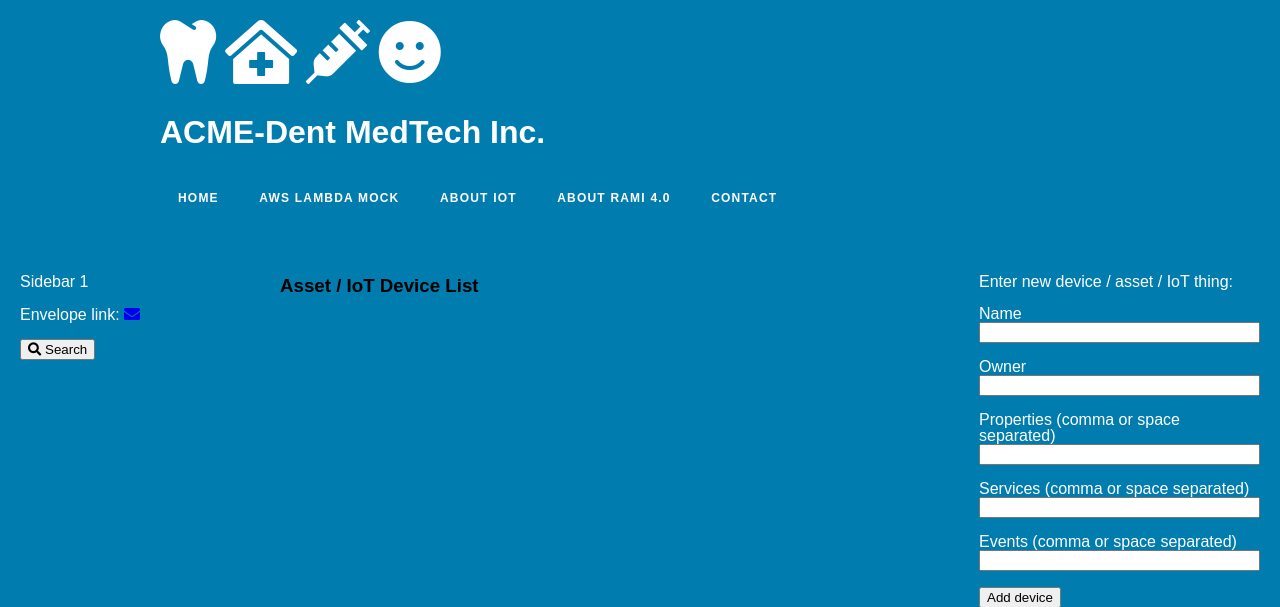
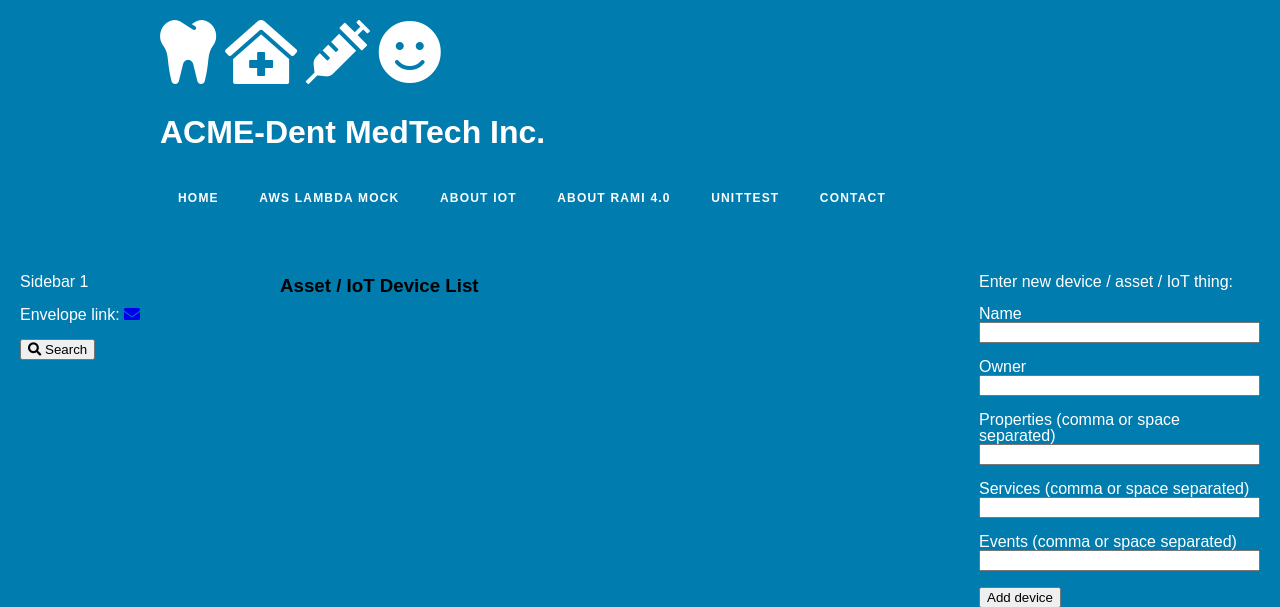
Before and after one commit to solarjoe/example, a Flask app: page / in a window 1280 px wide. Shown: the top 607 px of the page. Run offline with Flask 2, Linux system fonts and the light colour scheme; data that the repository does not hold is empty; some libraries are stand-ins or nearby versions.

Commit message:
added unittests to UI

```diff
--- a/app/__init__.py
+++ b/app/__init__.py
@@ -3,6 +3,8 @@
 from flask import Flask
 from flask_sqlalchemy import SQLAlchemy
 from config import Config
+
+import sys
 
 # logger here, say we want to log to the console and file
 # TODO: link the logger level and the app config
--- a/app/routes.py
+++ b/app/routes.py
@@ -71,7 +71,7 @@
     if debug:
         flash('flashing() works.')
 
-    return render_template('rami_holygrail.html', title='AWS Lambda')
+    return render_template('rami_holygrail.html', title='RAMI')
 
 
 @app.route('/iot', methods=['GET', 'POST'])
@@ -82,6 +82,39 @@
 
     return render_template('iot_holygrail.html', title='IoT')
 
+
+@app.route('/unittest', methods=['GET', 'POST'])
+def route_unittest():
+
+    if debug:
+        flash('flashing() works.')
+
+    from test.test_lambda import SomeTestCases
+    import unittest
+    import io
+    import contextlib
+
+    # https://stackoverflow.com/questions/56045623/python-how-to-capture-the-stdout-stderr-of-a-unittest-in-a-variable
+    #TODO: pass class or instance?
+    suite = unittest.TestLoader().loadTestsFromTestCase(SomeTestCases)
+
+    result_str = None
+
+    with io.StringIO() as buf:
+        # run the tests
+        with contextlib.redirect_stdout(buf):
+            testResult = unittest.TextTestRunner(stream=buf, verbosity=2).run(suite)
+        # process (in this case: print) the results
+        print('*** CAPTURED TEXT***:\n%s' % buf.getvalue())
+
+        result_str = buf.getvalue().replace('\n', '<br>')
+
+    # unittest.TextTestRunner().run(MyTest())
+
+    return render_template('unittest_holygrail.html', result2=result_str, result=testResult, title='UnitTest')
+
+
+
 @app.route('/contact', methods=['GET', 'POST'])
 def route_contact():
 
--- a/app/templates/base_holygrail.html
+++ b/app/templates/base_holygrail.html
@@ -58,6 +58,10 @@
                     <li>
                         <a href="{{ url_for('route_rami') }}">About RAMI 4.0</a>
                     </li>
+                    <li>
+                        <a href="{{ url_for('route_unittest') }}">UnitTest</a>
+                    </li>
+
                     <li>
                         <a href="{{ url_for('route_contact') }}">Contact</a>
                     </li>
```
Also changed, not shown: test/__init__.py (+1 -0 lines), test/test_lambda.py (+5 -1 lines).
